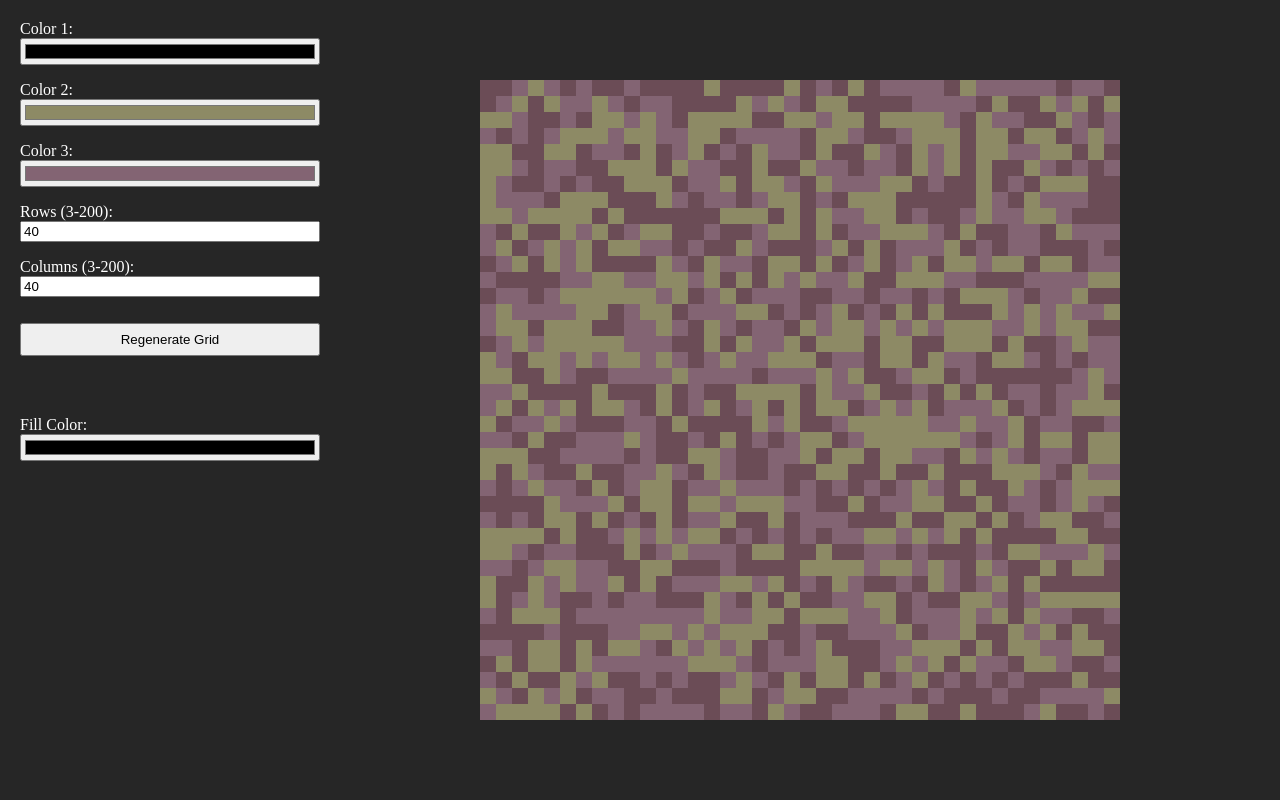
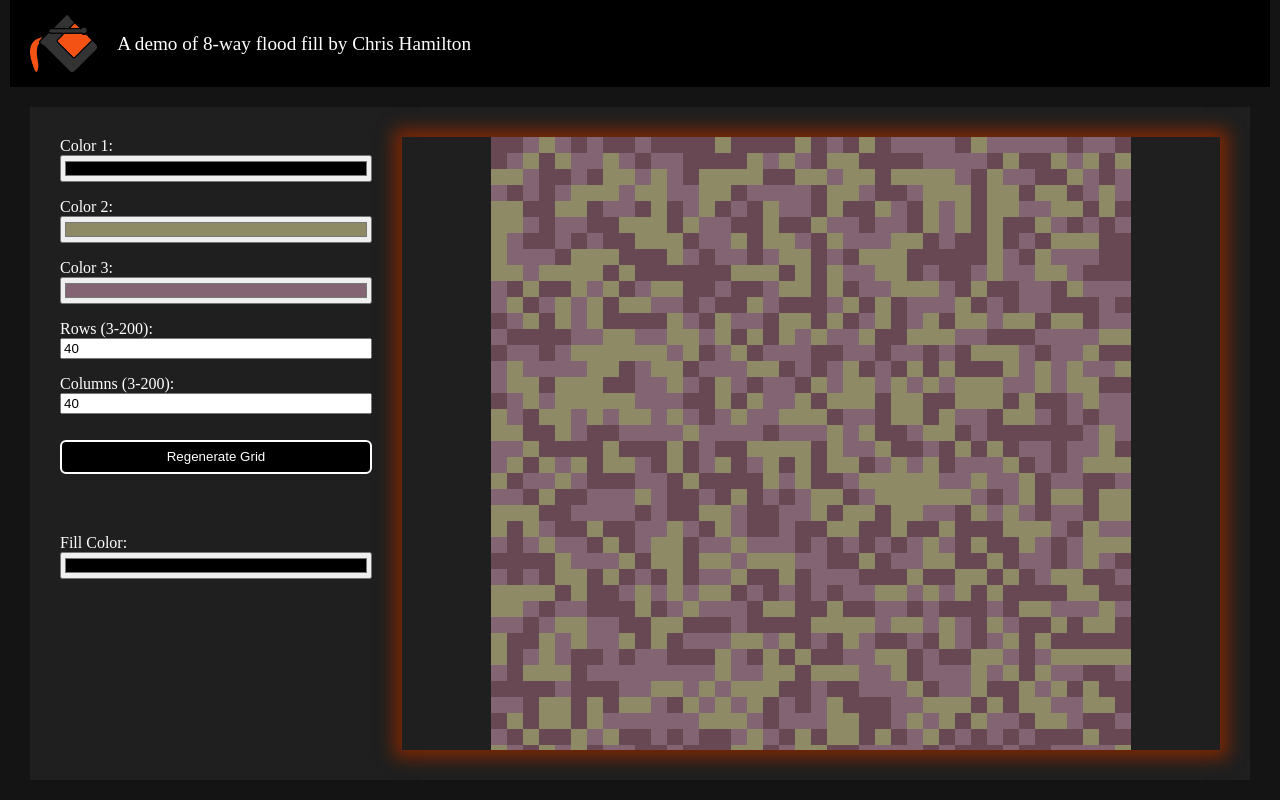
Before and after one commit to ChrisHamilton91/flood-fill-base64, a React (Vite) app in the folder react-frontend/: page / in a window 1280 px wide. Built offline with nearby package versions, Linux system fonts and the light colour scheme; no server answers.

Commit message:
Final styling

```diff
--- a/react-frontend/src/app.tsx
+++ b/react-frontend/src/app.tsx
@@ -1,5 +1,6 @@
 import Grid from "./grid";
 import { useGridCtx } from "./grid-ctx";
+import Header from "./header";
 import Sidebar from "./sidebar";
 
 function App() {
@@ -8,9 +9,13 @@ function App() {
     <>
       {gridLoading ? <div className="loading-overlay"></div> : null}
       <div className="app-container">
+        <Header />
+        <div className="main-container-outer">
+          <div className="main-container-inner">
             <div className="sidebar-container">
               <Sidebar />
             </div>
+            {/* Flex spacers keep the grid centered */}
             <div className="grid-container-outer">
               <div className="flex-spacer"></div>
               <div className="grid-container-inner">
@@ -21,6 +26,8 @@ function App() {
               <div className="flex-spacer"></div>
             </div>
           </div>
+        </div>
+      </div>
     </>
   );
 }
--- /dev/null
+++ b/react-frontend/src/header.tsx
@@ -0,0 +1,13 @@
+import { FC } from "react";
+import floodFillIcon from "../public/flood-fill.png";
+
+const Header: FC = () => {
+  return (
+    <div className="header">
+      <img className="flood-fill-icon" src={floodFillIcon}></img>
+      <p>A demo of 8-way flood fill by Chris Hamilton </p>
+    </div>
+  );
+};
+
+export default Header;
--- a/react-frontend/src/styles.scss
+++ b/react-frontend/src/styles.scss
@@ -11,6 +11,10 @@ body,
   padding: 0;
 }
 
+body {
+  background-color: hsl(0, 0, 8%);
+}
+
 .loading-overlay {
   width: 100%;
   height: 100%;
@@ -21,20 +25,61 @@ body,
 
 .app-container {
   display: flex;
+  position: relative;
+  flex-direction: column;
   height: 100%;
+  color: white;
+  margin: auto;
+  max-width: 100em;
+  padding-left: 10px;
+  padding-right: 10px;
+}
+
+.header {
+  display: flex;
+  align-items: center;
+  background-color: black;
   padding: 10px;
-  background-color: hsl(0, 0, 15);
-  color: white;
+  padding-left: 20px;
+  font-size: 1.2em;
+
+  .flood-fill-icon {
+    width: 3.5em;
+  }
+
+  p {
+    margin: 0;
+    margin-left: 20px;
+    margin-right: 20px;
+  }
+}
+
+.main-container-outer {
+  display: flex;
+  position: relative;
+  min-height: 0;
+  height: 100%;
+  padding: 20px;
+
+  .main-container-inner {
+    display: flex;
+    min-width: 0;
+    width: 100%;
+    padding: 30px;
+    background-color: hsl(0, 0, 12%);
+  }
 }
 
 .sidebar-container {
   display: flex;
   flex-direction: column;
   row-gap: 60px;
-  min-width: 9em;
+  min-width: 10em;
   max-width: 20em;
   flex-grow: 1;
-  padding: 10px;
+  margin-right: 22px;
+  padding-right: 8px;
+  overflow: auto;
 
   .grid-form {
     display: flex;
@@ -49,6 +94,15 @@ body,
   button {
     margin-top: 10px;
     height: 2.5em;
+    background-color: hsl(0, 0, 0);
+    border: 2px solid white;
+    border-radius: 6px;
+    color: inherit;
+    cursor: pointer;
+
+    &:hover {
+      background-color: hsl(0, 0, 20%);
+    }
   }
 }
 
@@ -57,6 +111,7 @@ body,
   flex-direction: column;
   flex-grow: 1;
   overflow: auto;
+  box-shadow: 0 0 16px 8px hsl(17, 90%, 25%);
 
   .grid-container-inner {
     display: flex;
@@ -95,3 +150,21 @@ body,
 .flex-spacer {
   flex-grow: 1;
 }
+
+@media screen and (max-width: 600px) {
+  .header {
+    font-size: 1em;
+
+    .flood-fill-icon {
+      width: 2.5em;
+    }
+  }
+  .sidebar-container {
+    min-width: 7em;
+    max-width: 7em;
+
+    button {
+      height: 3em;
+    }
+  }
+}
```
Also changed, not shown: react-frontend/public/flood-fill.png (added). Lines whose indentation alone changed are shown as unchanged.
